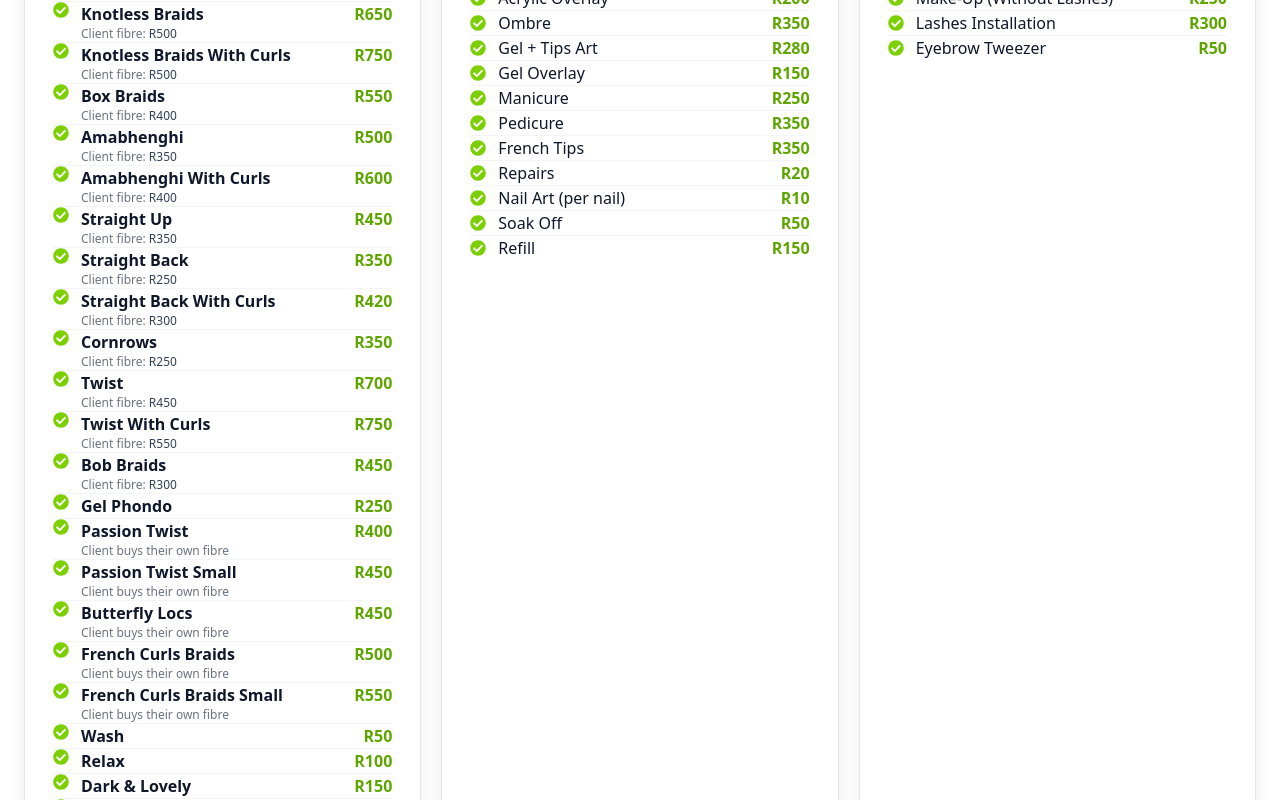
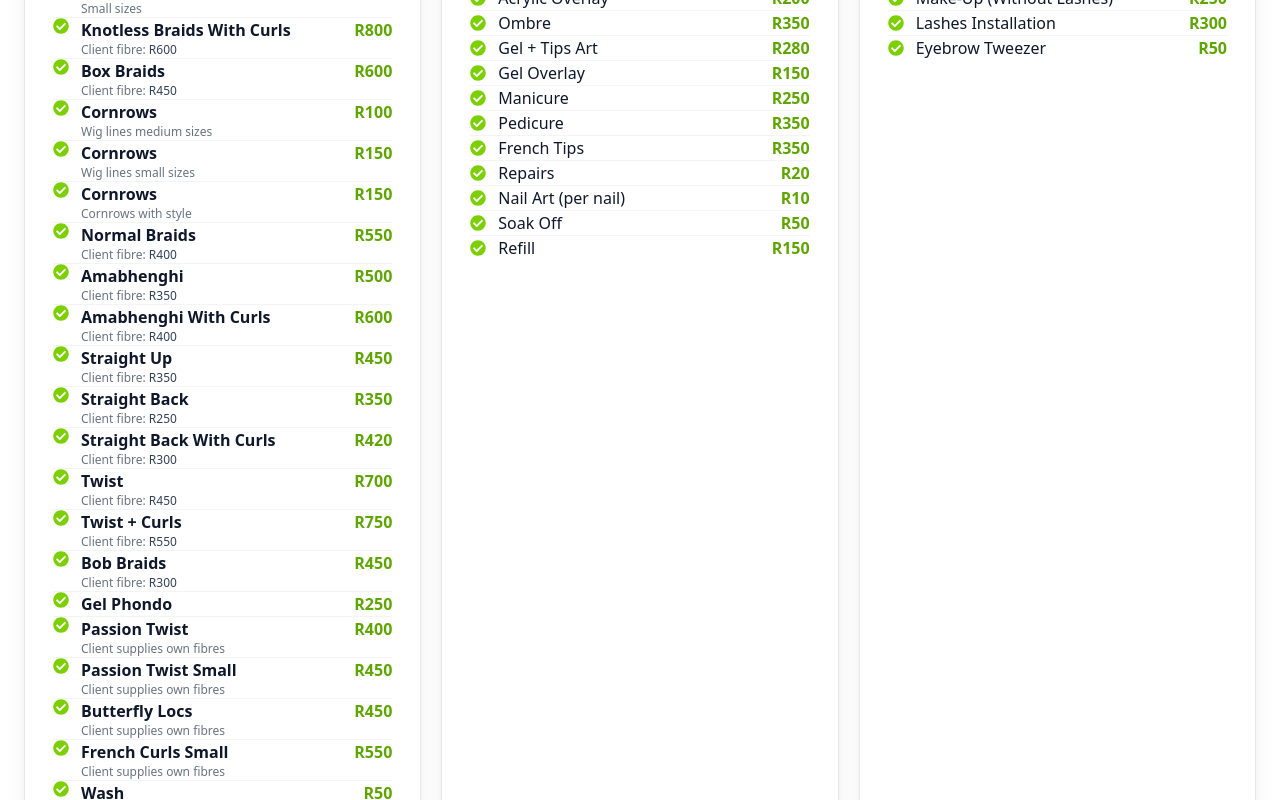
Before and after one commit to mabuselaguguprecious-bit/levelsonice, a Next.js app: page / in a window 1280 px wide. Shown: the part 8460-9260 px from the top of the page. Built offline with nearby package versions, Linux system fonts and the light colour scheme.

Commit message:
Update flyer prices

```diff
--- a/components/Pricing.tsx
+++ b/components/Pricing.tsx
@@ -3,30 +3,40 @@
 import { FaCheckCircle, FaArrowUp, FaClock, FaCalendar } from "react-icons/fa";
 
 const hairServices = [
+  { service: "Knotless Braids", ourFiber: "R700", clientFiber: "R550", note: "Small sizes" },
+  { service: "Knotless Braids With Curls", ourFiber: "R800", clientFiber: "R600" },
+
+  { service: "Box Braids", ourFiber: "R600", clientFiber: "R450" },
+
+  { service: "Cornrows", ourFiber: "R100", note: "Wig lines medium sizes" },
+  { service: "Cornrows", ourFiber: "R150", note: "Wig lines small sizes" },
+  { service: "Cornrows", ourFiber: "R150", note: "Cornrows with style" },
+
   { service: "Normal Braids", ourFiber: "R550", clientFiber: "R400" },
-  { service: "Knotless Braids", ourFiber: "R650", clientFiber: "R500" },
-  { service: "Knotless Braids With Curls", ourFiber: "R750", clientFiber: "R500" },
-  { service: "Box Braids", ourFiber: "R550", clientFiber: "R400" },
   { service: "Amabhenghi", ourFiber: "R500", clientFiber: "R350" },
   { service: "Amabhenghi With Curls", ourFiber: "R600", clientFiber: "R400" },
   { service: "Straight Up", ourFiber: "R450", clientFiber: "R350" },
   { service: "Straight Back", ourFiber: "R350", clientFiber: "R250" },
   { service: "Straight Back With Curls", ourFiber: "R420", clientFiber: "R300" },
-  { service: "Cornrows", ourFiber: "R350", clientFiber: "R250" },
+
   { service: "Twist", ourFiber: "R700", clientFiber: "R450" },
-  { service: "Twist With Curls", ourFiber: "R750", clientFiber: "R550" },
+  { service: "Twist + Curls", ourFiber: "R750", clientFiber: "R550" },
   { service: "Bob Braids", ourFiber: "R450", clientFiber: "R300" },
   { service: "Gel Phondo", ourFiber: "R250" },
-  { service: "Passion Twist", ourFiber: "R400", note: "Client buys their own fibre" },
-  { service: "Passion Twist Small", ourFiber: "R450", note: "Client buys their own fibre" },
-  { service: "Butterfly Locs", ourFiber: "R450", note: "Client buys their own fibre" },
-  { service: "French Curls Braids", ourFiber: "R500", note: "Client buys their own fibre" },
-  { service: "French Curls Braids Small", ourFiber: "R550", note: "Client buys their own fibre" },
+
+  { service: "Passion Twist", ourFiber: "R400", note: "Client supplies own fibres" },
+  { service: "Passion Twist Small", ourFiber: "R450", note: "Client supplies own fibres" },
+  { service: "Butterfly Locs", ourFiber: "R450", note: "Client supplies own fibres" },
+  { service: "French Curls Small", ourFiber: "R550", note: "Client supplies own fibres" },
+
   { service: "Wash", ourFiber: "R50" },
-  { service: "Relax", ourFiber: "R100" },
-  { service: "Dark & Lovely", ourFiber: "R150" },
+  { service: "Relax - Restore", ourFiber: "R150" },
+  { service: "Relax - Dark n lovely", ourFiber: "R200" },
   { service: "Afro Wash", ourFiber: "R100" },
+  { service: "Blow Out", ourFiber: "R100" },
+  { service: "Treatment", ourFiber: "R150" },
 ];
+
 
 export default function Pricing() {
   return (
```
